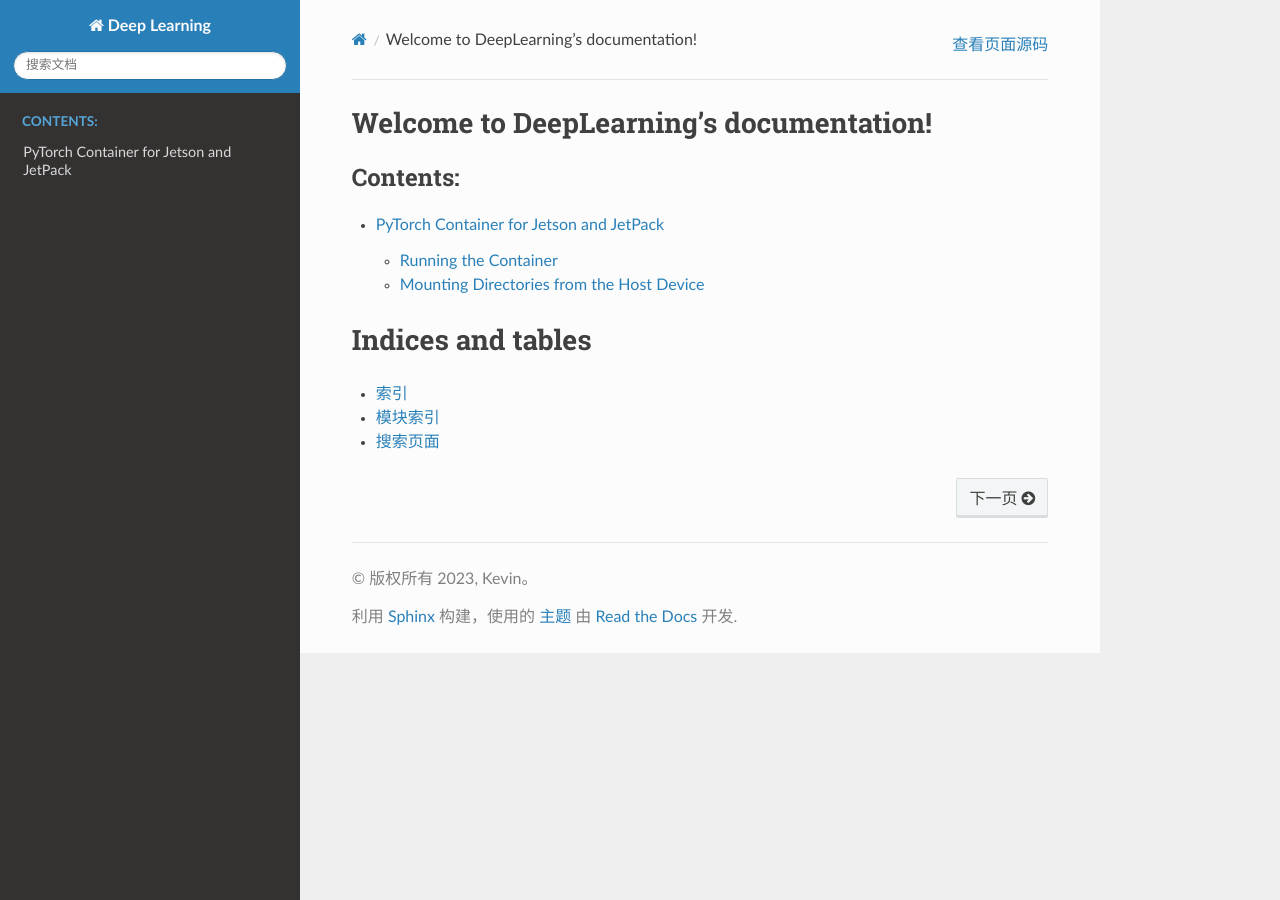
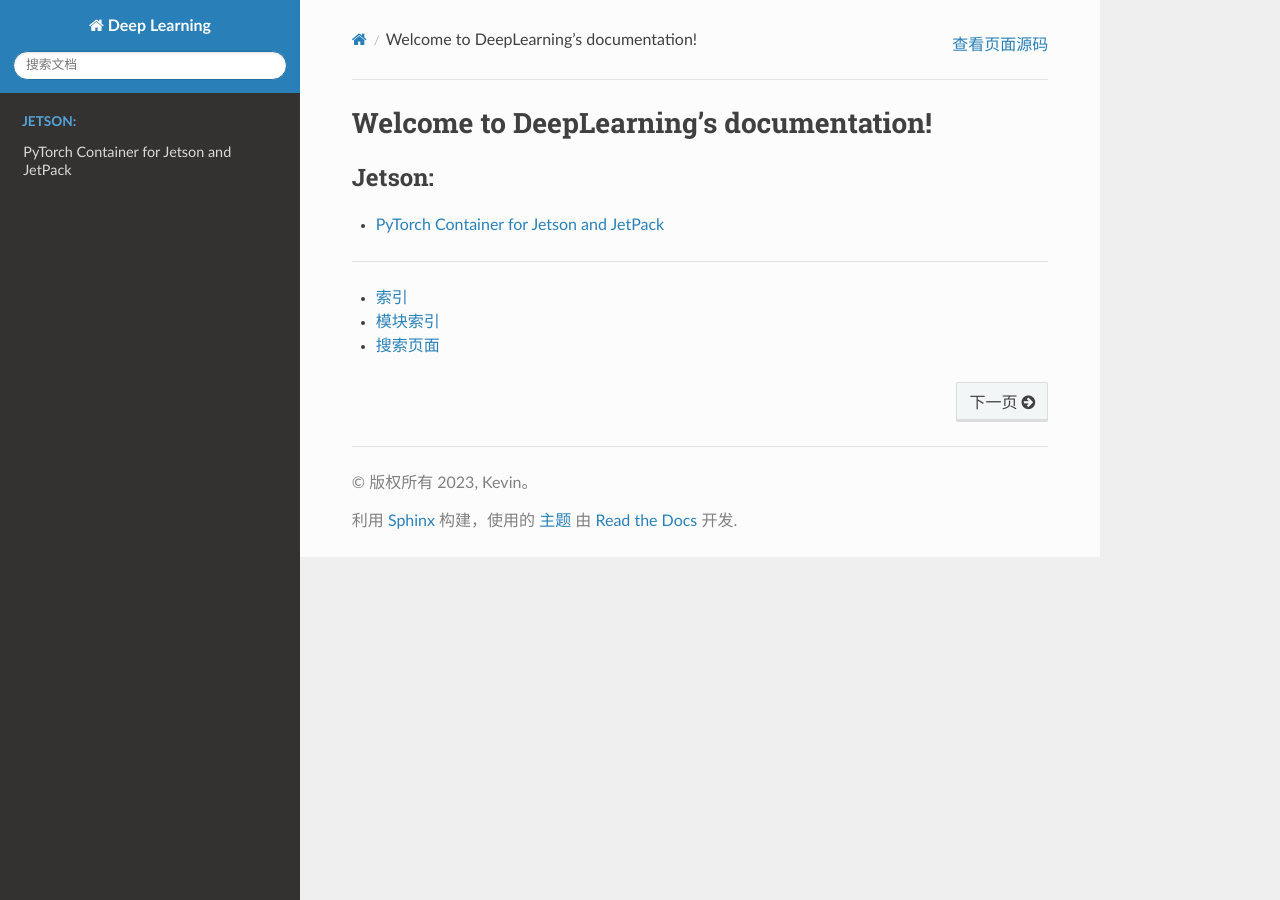
Before and after one commit to knowledge-things/docs, a Sphinx documentation site: the page built from source/index.rst, in a window 1280 px wide. Built offline with Sphinx 7.4.7 and the Read the Docs theme 2.0.0, drawn with Linux system fonts in a browser that asks for light colours.

Commit message:
first commit

```diff
--- a/source/index.rst
+++ b/source/index.rst
@@ -7,12 +7,12 @@ Welcome to DeepLearning's documentation!
 ========================================
 
 .. toctree::
-   :maxdepth: 2
-   :caption: Contents:
+   :maxdepth: 1
+   :caption: Jetson:
 
-   Jetson
+   tutorials/Jetson.md
 
-Indices and tables
+
 ==================
 
 * :ref:`genindex`
```
Also changed, not shown: source/tutorials/Jetson.md (renamed from source/Jetson.md).
